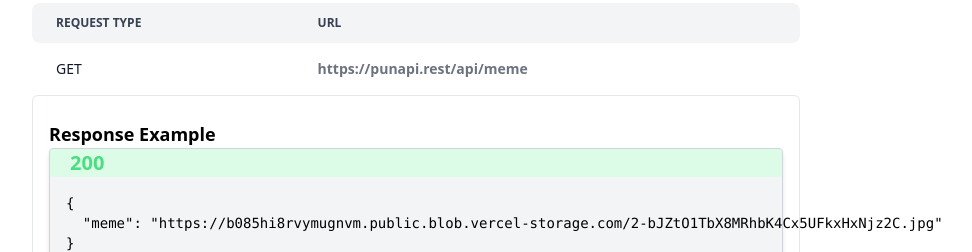
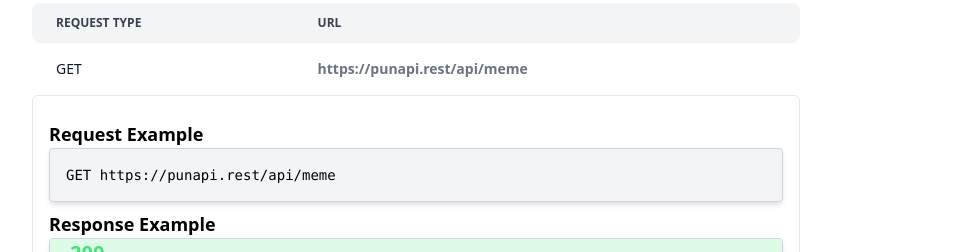
Before and after one commit to cakuang1/punapi, a Next.js app: page / in a window 1280 px wide. Shown: the part 1620-1872 px from the top of the page, without its empty margins (224-1196 px from the left). Built offline with nearby package versions, Linux system fonts and the light colour scheme.

Commit message:
added edge functions to try out

```diff
--- /dev/null
+++ b/pages/about.tsx
@@ -0,0 +1,12 @@
+import Layout from "@/components/layout"
+import Image from "next/image"
+
+
+export default function Home() {
+  return (
+    <Layout>
+        <div></div>
+    </Layout>
+
+  )
+}
--- a/pages/api/pagi/[page].ts
+++ b/pages/api/pagi/[page].ts
@@ -2,6 +2,12 @@
 
 import { PrismaClient } from '@prisma/client';
 import { NextApiRequest, NextApiResponse } from 'next';
+
+export const config = {
+  runtime: 'edge',
+};
+
+
 const prisma = new PrismaClient();
 export default async function handler(
     request: NextApiRequest,
--- a/pages/api/pun/[id].ts
+++ b/pages/api/pun/[id].ts
@@ -4,7 +4,9 @@ import { PrismaClient } from '@prisma/client';
 import { NextApiRequest, NextApiResponse } from 'next';
 
 const prisma = new PrismaClient();
-
+export const config = {
+  runtime: 'edge',
+};
 export default async function handler(
     request: NextApiRequest,
     response: NextApiResponse,
--- a/pages/api/pun/index.ts
+++ b/pages/api/pun/index.ts
@@ -1,6 +1,8 @@
 import { PrismaClient } from '@prisma/client';
 import { NextApiRequest, NextApiResponse } from 'next';
-
+export const config = {
+  runtime: 'edge',
+};
 const prisma = new PrismaClient();
 export default async function index(
   request: NextApiRequest,
--- a/pages/api/pun/search.ts
+++ b/pages/api/pun/search.ts
@@ -2,6 +2,10 @@
 
 import { PrismaClient } from '@prisma/client';
 import { NextApiRequest, NextApiResponse } from 'next';
+
+export const config = {
+  runtime: 'edge',
+};
 
 const prisma = new PrismaClient();
 
--- a/pages/index.tsx
+++ b/pages/index.tsx
@@ -225,7 +225,14 @@ Retrieve a random pun meme. The response format will be in JSON with a direct li
 </table>
 </div>
 <div className=" rounded-md border p-4">
-
+<h2 className="font-semibold text-lg mt-2">Request Example</h2>
+<div className="rounded bg-gray-100 border border-gray-300 shadow-md">
+  <pre className="text-sm font-mono p-4">
+      <code>
+        GET <a href="https://punapi.rest/api/pun">https://punapi.rest/api/meme</a>
+      </code>
+  </pre>
+</div>
 <h2 className="font-semibold text-lg mt-2" >Response Example</h2>
 <div className="rounded bg-gray-100 border border-gray-300 shadow-md">
 <div className=" bg-green-100 text-green-400 rounded ">
```
